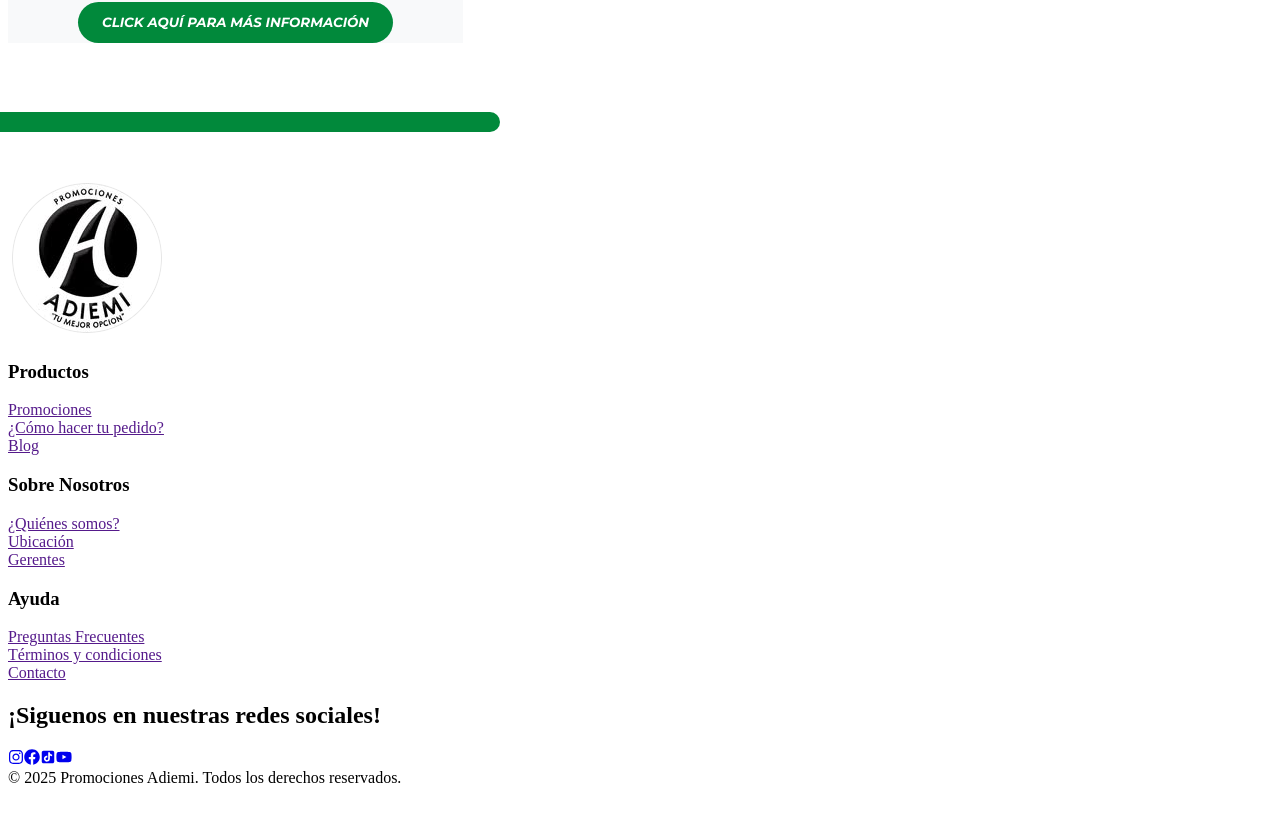
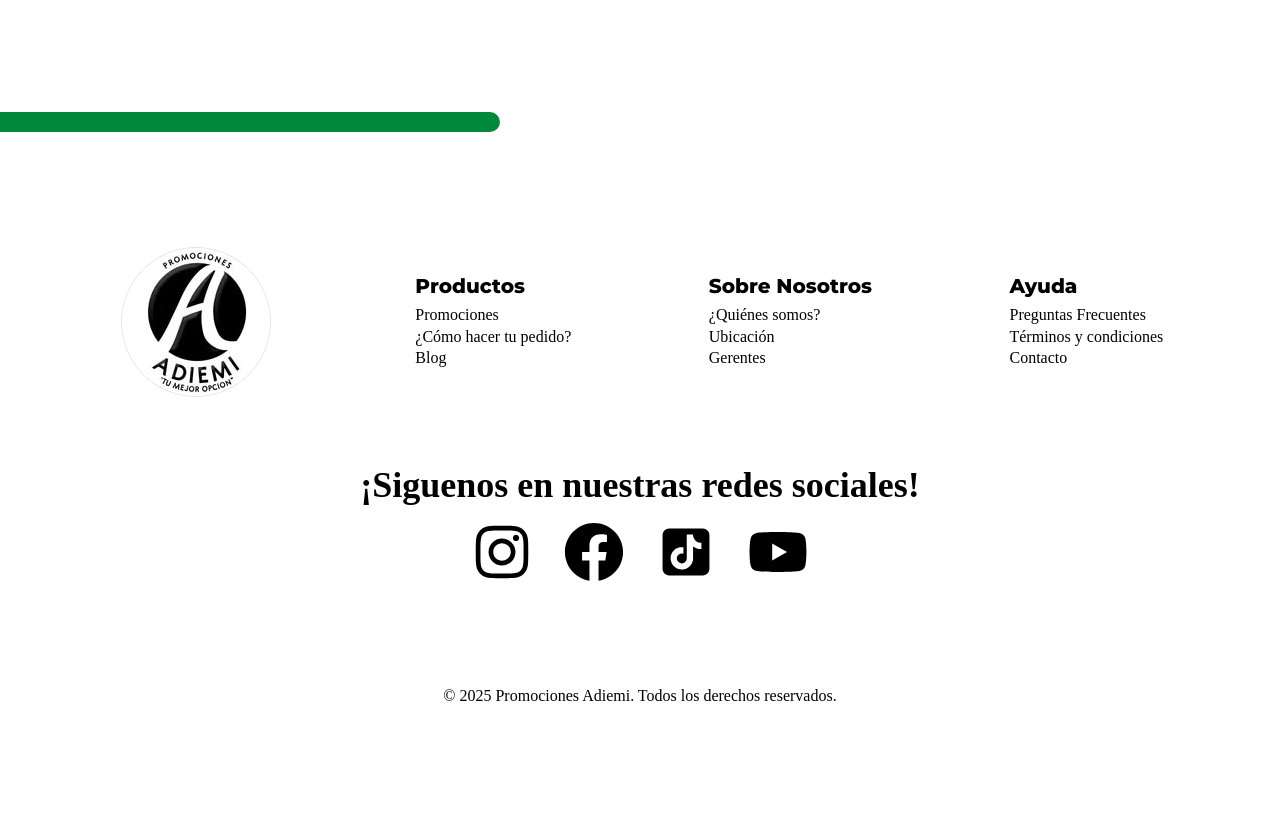
Before and after one commit to GarWox/adiemi, a React (Vite) app in the folder frontend/: page / in a window 1280 px wide. Shown: the part 1808-2630 px from the top of the page. Built offline with nearby package versions, Linux system fonts and the light colour scheme.

Commit message:
Estilizando Footer | Corrigiendo importacion de fuente

```diff
--- a/frontend/src/assets/styles/HomeBanner.css
+++ b/frontend/src/assets/styles/HomeBanner.css
@@ -18,7 +18,7 @@
 
 @font-face {
   font-family: "ExtraBold";
-  src: url("../../assets/fonts/Montserrat-ExtraBoldItalic.ttf");
+  src: url("../../assets/fonts/Montserrat-ExtraBold.ttf");
 }
 
 :root {
--- a/frontend/src/assets/styles/advisorHome.css
+++ b/frontend/src/assets/styles/advisorHome.css
@@ -18,7 +18,7 @@
 
 @font-face {
   font-family: "ExtraBold";
-  src: url("../../assets/fonts/Montserrat-ExtraBoldItalic.ttf");
+  src: url("../../assets/fonts/Montserrat-ExtraBold.ttf");
 }
 
 :root {
--- a/frontend/src/assets/styles/footer.css
+++ b/frontend/src/assets/styles/footer.css
@@ -0,0 +1,64 @@
+/* Footer Styles */
+footer {
+  min-height: 100vh;
+  padding: 4rem 0 0 0;
+  margin: 0 3rem 0 3rem;
+}
+
+footer * {
+  margin: 0 auto;
+}
+
+/* INFO CONTAINER STYLES */
+
+.info-container {
+  display: flex;
+  align-items: center;
+  justify-content: center;
+}
+
+.info-container h3 {
+  font-family: "ExtraBold";
+  font-size: 1.25rem;
+  margin-bottom: 0.5rem;
+}
+
+.info-container li {
+  list-style: none;
+  margin-bottom: 0.5ex;
+}
+
+.info-container a {
+  color: black;
+}
+
+/* SOCIAL MEDIA STYLES */
+
+.social-media-container {
+  min-width: 100%;
+  margin: 0 auto;
+  padding: 1.5rem;
+  text-align: center;
+  /* background-color: antiquewhite; */
+}
+
+.social-media-container h3 {
+  font-size: 2.25rem;
+  margin: 1rem auto;
+}
+
+/* .social-media-container section {
+} */
+
+.social-media-container a {
+  margin: 0 1rem;
+  font-size: 3.75rem;
+  color: black;
+}
+
+/* COPYRIGHT */
+
+.footer-copyright {
+  margin-top: 3rem;
+  text-align: center;
+}
--- a/frontend/src/assets/styles/products.css
+++ b/frontend/src/assets/styles/products.css
@@ -1,39 +1,38 @@
 @font-face {
-  font-family: 'extraBoldItalic';
-  src: url('../../assets/fonts/Montserrat-ExtraBoldItalic.ttf')
+  font-family: "extraBoldItalic";
+  src: url("../../assets/fonts/Montserrat-ExtraBoldItalic.ttf");
 }
 @font-face {
-  font-family: 'semiBoldItalic';
-  src: url('../../assets/fonts/Montserrat-SemiBoldItalic.ttf')
+  font-family: "semiBoldItalic";
+  src: url("../../assets/fonts/Montserrat-SemiBoldItalic.ttf");
 }
 @font-face {
-  font-family: 'boldItalic';
-  src: url('../../assets/fonts/Montserrat-BoldItalic.ttf')
+  font-family: "boldItalic";
+  src: url("../../assets/fonts/Montserrat-BoldItalic.ttf");
 }
 
 @font-face {
-  font-family: 'montserrat';
-  src: url('../../assets/fonts/Montserrat-Regular.ttf')
+  font-family: "montserrat";
+  src: url("../../assets/fonts/Montserrat-Regular.ttf");
 }
 
 @font-face {
-  font-family: 'ExtraBold';
-  src: url('../../assets/fonts/Montserrat-ExtraBoldItalic.ttf')
+  font-family: "ExtraBold";
+  src: url("../../assets/fonts/Montserrat-ExtraBold.ttf");
 }
 
 @font-face {
-  font-family: 'Bold';
-  src: url('../../assets/fonts/Montserrat-Bold.ttf')
+  font-family: "Bold";
+  src: url("../../assets/fonts/Montserrat-Bold.ttf");
 }
 :root {
   --black: #000;
   --white: #fff;
   --gray: #b6afaf;
   --lightGray: #f7f7f7;
-  --green:#01893b;
+  --green: #01893b;
   --red: #b11b0a;
   --lightRed: #e74c3c;
-
 }
 
 .productsContainer {
@@ -61,7 +60,7 @@
 .boxProducts img {
   width: 100%;
   height: 300px;
-  object-fit:fill;
+  object-fit: fill;
 }
 
 .titleImgProd {
@@ -69,5 +68,5 @@
   padding: 10px;
   margin: 0;
   font-size: 1rem;
-  font-family: 'montserrat', sans-serif;
+  font-family: "montserrat", sans-serif;
 }
--- a/frontend/src/assets/styles/promo.css
+++ b/frontend/src/assets/styles/promo.css
@@ -1,41 +1,39 @@
 @font-face {
-  font-family: 'extraBoldItalic';
-  src: url('../../assets/fonts/Montserrat-ExtraBoldItalic.ttf')
+  font-family: "extraBoldItalic";
+  src: url("../../assets/fonts/Montserrat-ExtraBoldItalic.ttf");
 }
 @font-face {
-  font-family: 'semiBoldItalic';
-  src: url('../../assets/fonts/Montserrat-SemiBoldItalic.ttf')
+  font-family: "semiBoldItalic";
+  src: url("../../assets/fonts/Montserrat-SemiBoldItalic.ttf");
 }
 @font-face {
-  font-family: 'boldItalic';
-  src: url('../../assets/fonts/Montserrat-BoldItalic.ttf')
+  font-family: "boldItalic";
+  src: url("../../assets/fonts/Montserrat-BoldItalic.ttf");
 }
 
 @font-face {
-  font-family: 'montserrat';
-  src: url('../../assets/fonts/Montserrat-Regular.ttf')
+  font-family: "montserrat";
+  src: url("../../assets/fonts/Montserrat-Regular.ttf");
 }
 
 @font-face {
-  font-family: 'ExtraBold';
-  src: url('../../assets/fonts/Montserrat-ExtraBoldItalic.ttf')
+  font-family: "ExtraBold";
+  src: url("../../assets/fonts/Montserrat-ExtraBold.ttf");
 }
 
 @font-face {
-  font-family: 'Bold';
-  src: url('../../assets/fonts/Montserrat-Bold.ttf')
+  font-family: "Bold";
+  src: url("../../assets/fonts/Montserrat-Bold.ttf");
 }
 :root {
   --black: #000;
   --white: #fff;
   --gray: #b6afaf;
   --lightGray: #f7f7f7;
-  --green:#01893b;
+  --green: #01893b;
   --red: #b11b0a;
   --lightRed: #e74c3c;
-
 }
-
 
 .promoSliderSection {
   padding: 1rem 2rem;
@@ -44,11 +42,11 @@
   height: 20rem;
 }
 
-.promTitle{
+.promTitle {
   display: flex;
   justify-content: center;
 }
-.sectionTitle{
+.sectionTitle {
   background-color: var(--green);
   padding: 15px 35px;
   border-radius: 35px;
@@ -77,7 +75,7 @@
   background: var(--black);
   overflow: hidden;
   box-shadow: 0 2px 8px rgba(0, 0, 0, 0.329);
-  margin-bottom: .5rem;
+  margin-bottom: 0.5rem;
   border-radius: 10px;
 }
 
@@ -106,7 +104,7 @@
 .cardContent {
   padding: 0px;
   text-align: center;
-  font-family: ExtraBold,'Arial Narrow Bold', sans-serif;
+  font-family: ExtraBold, "Arial Narrow Bold", sans-serif;
   color: var(--white);
 }
 
@@ -140,27 +138,27 @@
 }
 
 /* -------hacer pedido----------- */
-.pedidoContainer{
-  display:flex;
+.pedidoContainer {
+  display: flex;
   flex-direction: column;
   align-items: center;
   margin-top: 1rem;
 }
-.pedidoContainer h3{
+.pedidoContainer h3 {
   font-family: Bold;
   font-size: 25px;
   margin: 0px;
 }
 
-.pedidoContainer button{
+.pedidoContainer button {
   background-color: var(--green);
   color: var(--white);
   font-family: boldItalic;
   font-size: 18px;
   border: none;
   border-radius: 25px;
-  padding: .5rem 1rem;
-  margin-top: .5rem;
+  padding: 0.5rem 1rem;
+  margin-top: 0.5rem;
 }
 /* ------- modal ------------ */
 /* ESTILOS DEL MODAL */
@@ -209,7 +207,7 @@
   transition: 0.3s ease;
 }
 
-.modalCloseBtn:active{
+.modalCloseBtn:active {
   border: 1px solid var(--red);
 }
 
@@ -218,12 +216,18 @@
 }
 
 @keyframes fadeIn {
-  to { opacity: 1; }
+  to {
+    opacity: 1;
+  }
 }
 
 @keyframes slideUp {
-  from { transform: translateY(20px); }
-  to { transform: translateY(0); }
+  from {
+    transform: translateY(20px);
+  }
+  to {
+    transform: translateY(0);
+  }
 }
 
 /* ------modal de los pasos ------- */
--- a/frontend/src/assets/styles/reset.css
+++ b/frontend/src/assets/styles/reset.css
@@ -3,5 +3,9 @@
 *::after {
   box-sizing: border-box;
   padding: 0;
-  /* margin: 0; */
+  margin: 0;
 }
+
+a {
+  text-decoration-line: none;
+}
--- a/frontend/src/pages/Home/HomePage.jsx
+++ b/frontend/src/pages/Home/HomePage.jsx
@@ -1,10 +1,11 @@
-// importaciones necesarias, aqui tambien se esportaron los otros componentes
+// importaciones necesarias, aqui tambien se exportaron los otros componentes
 import React, { useRef, useState, useEffect } from "react";
 import NavBar from "../../componentes/compartidos/navegation/NavBar";
 import MainBanner from "./components/MainBanner/MainBanner";
 import PromoSlider from "./components/PromoSlider/PromoSlider";
 import Advisor from "./components/advisorInfo/advisorInfo";
 import Footer from "./components/footer/footer";
+import "../../assets/styles/reset.css";
 import "../../assets/styles/index.css";
 
 const HomePage = () => {
--- a/frontend/src/pages/Home/components/MainBanner/MainBanner.jsx
+++ b/frontend/src/pages/Home/components/MainBanner/MainBanner.jsx
@@ -1,6 +1,5 @@
 import React from "react";
 import MotoFoto from "../../../../assets/images/PortadaInicio.jpg";
-import "../../../../assets/styles/reset.css";
 import "../../../../assets/styles/HomeBanner.css";
 
 const MainBanner = () => {
--- a/frontend/src/pages/Home/components/footer/footer.jsx
+++ b/frontend/src/pages/Home/components/footer/footer.jsx
@@ -1,53 +1,102 @@
-import React from 'react'
+import React from "react";
 import { FaInstagram, FaFacebook, FaYoutube } from "react-icons/fa";
 import { AiFillTikTok } from "react-icons/ai";
-import logo from '../../../../assets/images/logoAdiemi.png';
+import logo from "../../../../assets/images/logoAdiemi.png";
+import "../../../../assets/styles/footer.css";
+
 const footer = () => {
   return (
     <footer>
-        <div>
+      <div className="info-container">
         <div>
           <img src={logo} alt="Adiemi" />
         </div>
-            <div>
+        {/* PRODUCTOS */}
+        <section className="productos-footer">
           <h3>Productos</h3>
           <ul>
-                    <li><a href="">Promociones</a></li>
-                    <li><a href="">¿Cómo hacer tu pedido?</a></li>
-                    <li><a href="">Blog</a></li>
+            <li>
+              <a href="#">Promociones</a>
+            </li>
+            <li>
+              <a href="#">¿Cómo hacer tu pedido?</a>
+            </li>
+            <li>
+              <a href="#">Blog</a>
+            </li>
           </ul>
-            </div>
-            <div>
+        </section>
+        {/* SOBRE NOSOTROS */}
+        <section className="about-us">
           <h3>Sobre Nosotros</h3>
           <ul>
-                    <li><a href="">¿Quiénes somos?</a></li>
-                    <li><a href="">Ubicación</a></li>
-                    <li><a href="">Gerentes</a></li>
+            <li>
+              <a href="#">¿Quiénes somos?</a>
+            </li>
+            <li>
+              <a href="#">Ubicación</a>
+            </li>
+            <li>
+              <a href="#">Gerentes</a>
+            </li>
           </ul>
-            </div>
-            <div>
+        </section>
+        {/* FAQ */}
+        <section className="faq">
           <h3>Ayuda</h3>
           <ul>
-                    <li><a href="">Preguntas Frecuentes</a></li>
-                    <li><a href="">Términos y condiciones</a></li>
-                    <li><a href="">Contacto</a></li>
+            <li>
+              <a href="#">Preguntas Frecuentes</a>
+            </li>
+            <li>
+              <a href="#">Términos y condiciones</a>
+            </li>
+            <li>
+              <a href="#">Contacto</a>
+            </li>
           </ul>
+        </section>
       </div>
+      <br />
+      {/*              */}
+      {/* SOCIAL MEDIA */}
+      {/*              */}
+      <div className="social-media-container">
+        <h3>¡Siguenos en nuestras redes sociales!</h3>
+        <section>
+          <a
+            href="https://www.instagram.com/promocionesadiemi/"
+            target="_blank"
+          >
+            <FaInstagram />
+          </a>
+          <a
+            href="https://www.facebook.com/adiemi.adiemi.1?locale=es_LA"
+            target="_blank"
+          >
+            <FaFacebook />
+          </a>
+          <a
+            href="https://www.tiktok.com/@promosadiemioficial?_t=ZM-8yzDBPngdqa&_r=1"
+            target="_blank"
+          >
+            <AiFillTikTok />
+          </a>
+          <a href="https://www.youtube.com/@promocionesAdiemi" target="_blank">
+            <FaYoutube />
+          </a>
+        </section>
       </div>
-        <div>
-            <h2>¡Siguenos en nuestras redes sociales!</h2>
-            <div>
-                <a href="https://www.instagram.com/promocionesadiemi/" target="_blank"><FaInstagram /></a>
-                <a href="https://www.facebook.com/adiemi.adiemi.1?locale=es_LA" target="_blank"><FaFacebook /></a>
-                <a href="https://www.tiktok.com/@promosadiemioficial?_t=ZM-8yzDBPngdqa&_r=1" target="_blank"><AiFillTikTok /></a>
-                <a href="https://www.youtube.com/@promocionesAdiemi" target="_blank"><FaYoutube /></a>
-            </div>
-        </div>
-        <div>
-        &copy; {new Date().getFullYear()} Promociones Adiemi. Todos los derechos reservados.
+      {/* COPYRIGHT */}
+      <br />
+      <div className="footer-copyright">
+        <p>
+          &copy; {new Date().getFullYear()} Promociones Adiemi. Todos los
+          derechos reservados.
+        </p>
       </div>
     </footer>
-  )
-}
+  );
+};
 
-export default footer
+export default footer;
```
Lines whose indentation alone changed are shown as unchanged.
